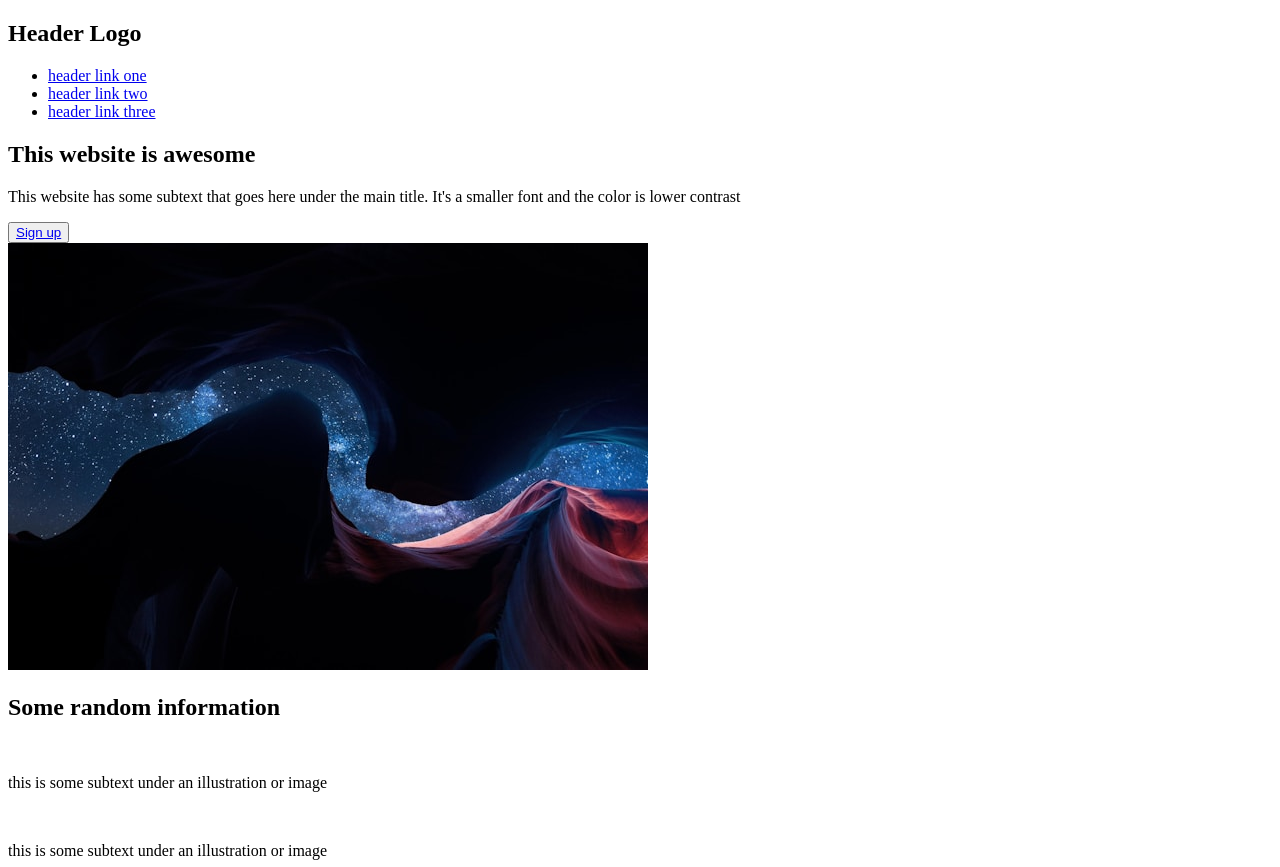
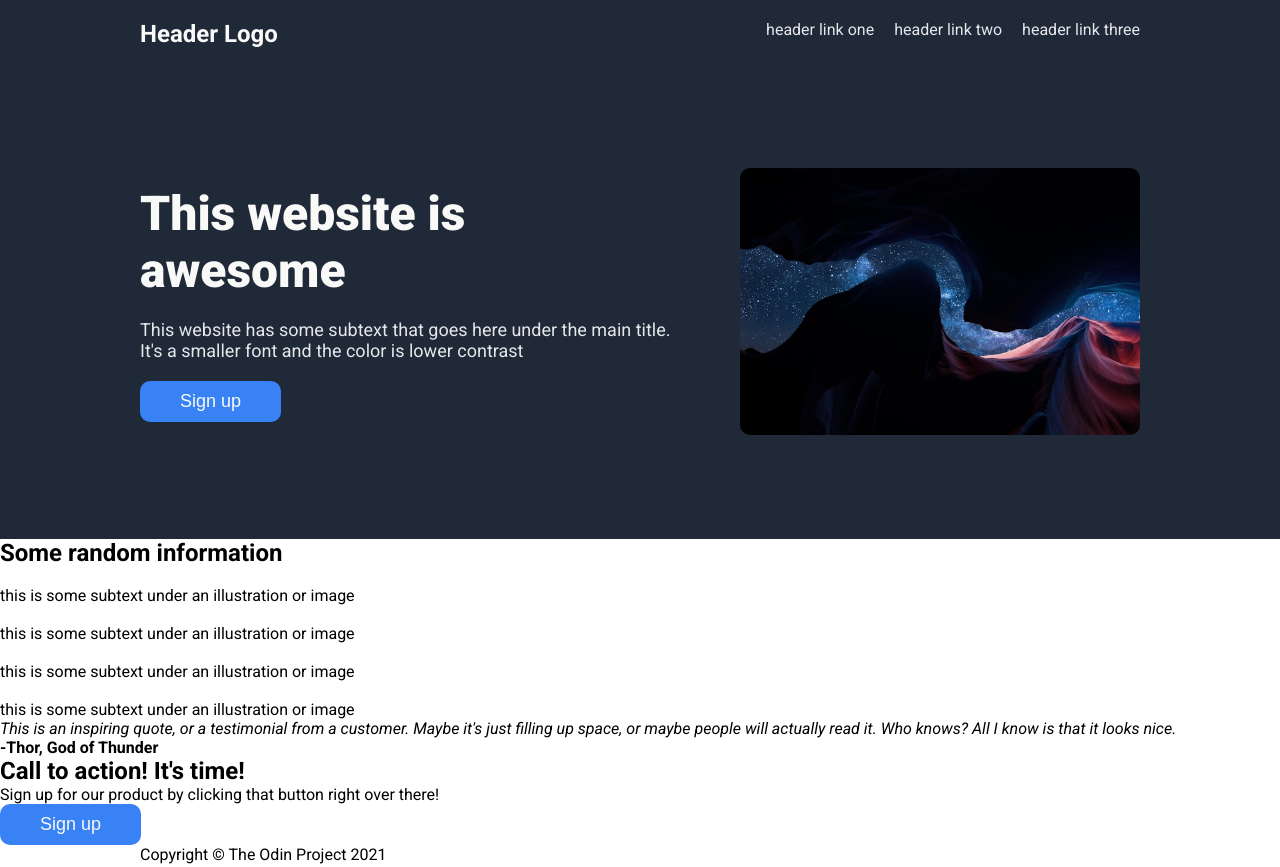
Before and after one commit to mbaqo/landing-page-project, a plain HTML site: page index.html in a window 1280 px wide. Shown: the top 867 px of the page. Drawn offline with Linux system fonts and the light colour scheme.

Commit message:
complete section

```diff
--- a/index.html
+++ b/index.html
@@ -4,11 +4,17 @@
 <head>
     <meta charset="UTF-8">
     <meta name="viewport" content="width=device-width, initial-scale=1.0">
+    <link rel="preconnect" href="https://fonts.googleapis.com">
+    <link rel="preconnect" href="https://fonts.gstatic.com" crossorigin>
+    <link href="https://fonts.googleapis.com/css2?family=Roboto:ital,wght@0,100..900;1,100..900&display=swap"
+        rel="stylesheet">
+    <link rel="stylesheet" href="style.css">
     <title>Landing Page</title>
 </head>
 
 <body>
     <header>
+        <div class="container">
             <div class="logo-container">
                 <h2>Header Logo</h2>
             </div>
@@ -19,16 +25,25 @@
                     <li><a href="#" class="link">header link three</a></li>
                 </ul>
             </nav>
+        </div>
     </header>
+    <main>
         <section class="hero-section">
+            <div class="container">
                 <div class="main-text-container">
                     <h1>This website is awesome</h1>
-            <p>This website has some subtext that goes here under the main title. It's a smaller font and the color is
-                lower contrast</p>
-            <button class="signup-button"><a href="#">Sign up</a></button>
+                    <p>
+                        This website has some subtext that goes here under the main title. It's a smaller font and the
+                        color is lower contrast
+                    </p>
+
+                    <div class="signup-button-container">
+                        <button class="signup-button"><a href="Sign up">Sign up</a></button>
+                    </div>
                 </div>
                 <div class="main-image-container">
                     <img src="hero.jpg" alt="Landing Page Image">
+                </div>
             </div>
         </section>
         <section class="info-section">
@@ -57,7 +72,9 @@
         <section class="quote-section">
             <p class="quote">
                 <em>
-                This is an inspiring quote, or a testimonial from a customer. Maybe it's just filling up space, or maybe
+                    This is an inspiring quote, or a testimonial from a customer. Maybe it's just filling up space,
+                    or
+                    maybe
                     people will actually read it. Who knows? All I know is that it looks nice.
                 </em>
             </p>
@@ -72,12 +89,15 @@
                     <p>Sign up for our product by clicking that button right over there!</p>
                 </div>
                 <div class="signup-button-container">
-                <button class="signup-button white-border"><a href="Sign up"></a></button>
+                    <button class="signup-button white-border"><a href="Sign up">Sign up</a></button>
                 </div>
             </div>
         </section>
+    </main>
     <footer>
+        <div class="container">
             <p class="footer-text">Copyright &copy; The Odin Project 2021</p>
+        </div>
     </footer>
 </body>
 
--- a/style.css
+++ b/style.css
@@ -0,0 +1,104 @@
+:root {
+    --background-color-dark: #1f2937;
+    --color-light-gray: #e5e7eb;
+    --fontcolor-white: #f9faf8;
+}
+
+* {
+    box-sizing: border-box;
+    margin: 0;
+    padding: 0;
+}
+
+body {
+    font-family: "Roboto", sans-serif;
+    display: flex;
+    flex-direction: column;
+}
+
+li {
+    list-style: none;
+}
+
+a {
+    text-decoration: none;
+}
+
+.container {
+    max-width: 1000px;
+    margin: 0 auto;
+}
+
+header, footer, main {
+    width: 100%;
+}
+
+button {
+    background-color: #3882f6;
+    border-radius: 10px;
+    border: 0;
+    padding: 10px 40px;
+}
+
+button a {
+    color: var(--fontcolor-white);
+    font-size: 18px;
+}
+
+header {
+    background-color: var(--background-color-dark);
+    padding: 20px;
+}
+
+header .container {
+    display: flex;
+    justify-content: space-between;
+}
+
+header .logo-container h2{
+    color: var(--fontcolor-white);
+    font-size: 24px;
+}
+
+header .nav-links {
+    display: flex;
+    gap: 20px;
+}
+
+header .nav-links a {
+    color: var(--color-light-gray);
+}
+
+/* Hero Section */
+section.hero-section {
+    background-color: var(--background-color-dark);
+}
+
+.hero-section .container {
+    display: flex;
+    align-items: center;
+    gap: 60px;
+    padding: 100px 0px;
+}
+
+.main-text-container {
+    display: flex;
+    flex-direction: column;
+    gap: 20px;
+}
+
+.main-text-container h1 {
+    color: var(--fontcolor-white);
+    font-size: 48px;
+    font-weight: 900;
+}
+
+.main-text-container p {
+    color: var(--color-light-gray);
+    font-size: 18px;
+}
+
+.main-image-container img {
+    max-width: 400px;
+    border-radius: 10px;
+}
```
Lines whose indentation alone changed are shown as unchanged.
